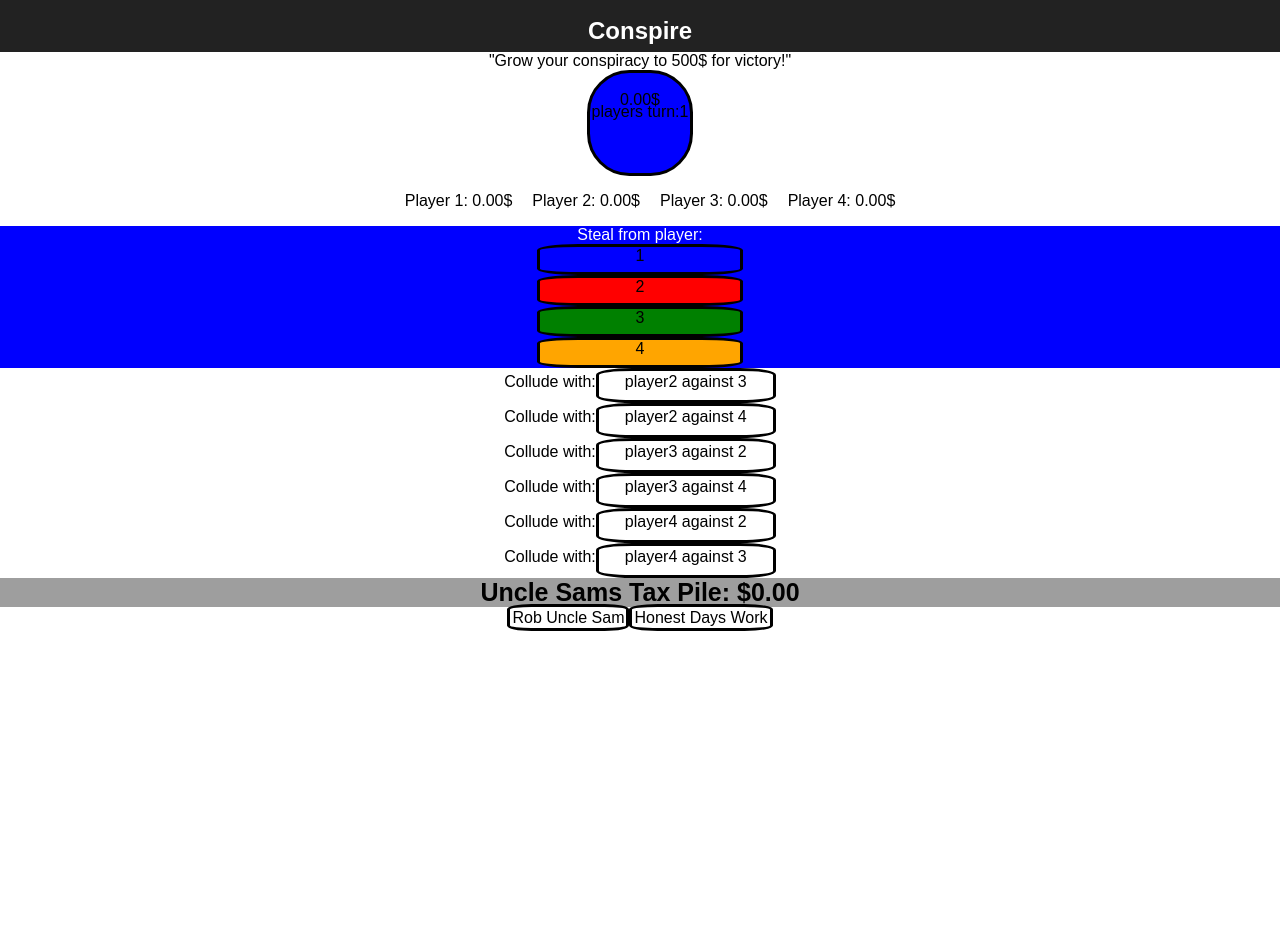
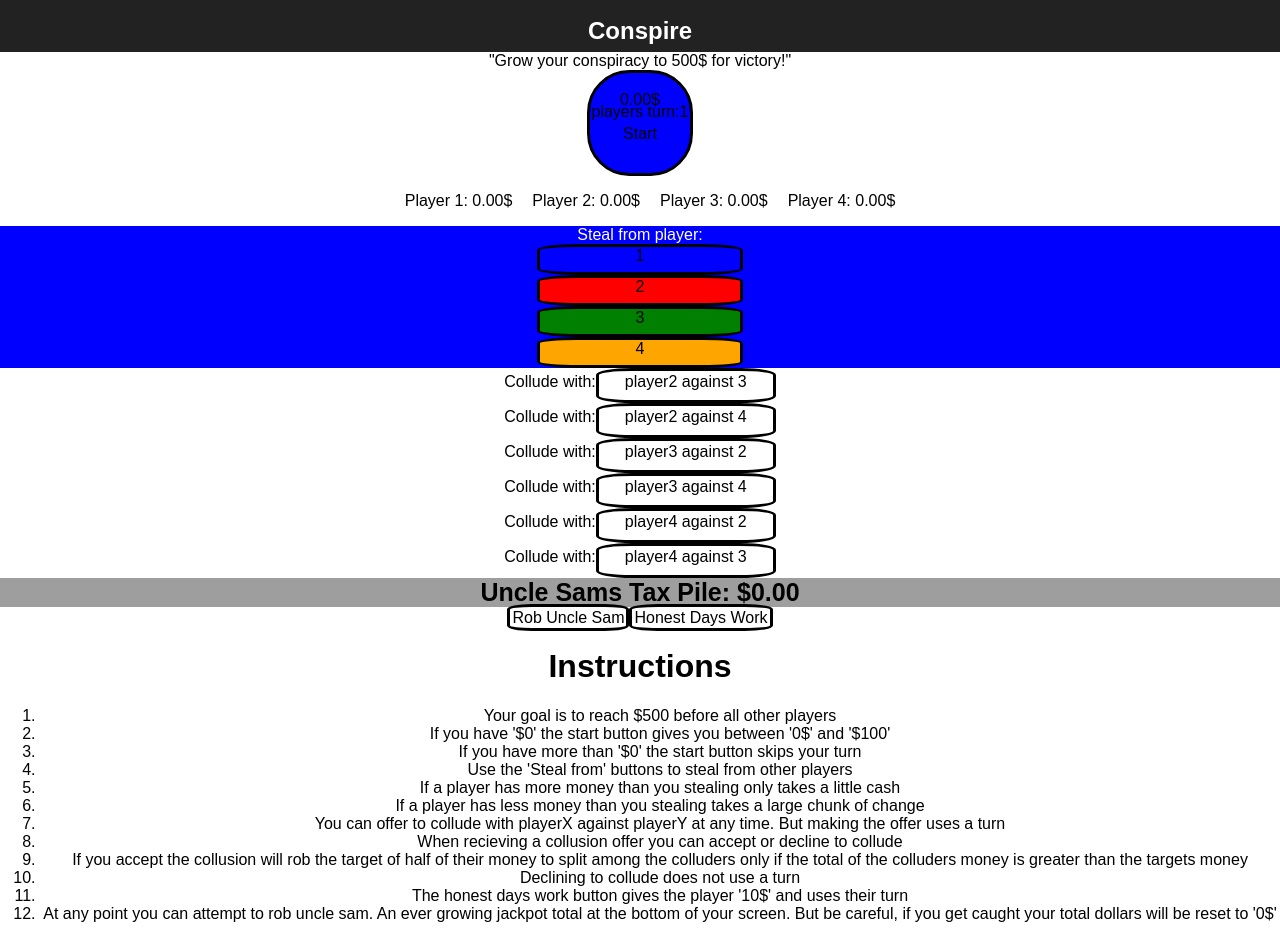
Before and after one commit to Dember224/conspire, a React (Create React App) app: page / in a window 1280 px wide. Before the commit the page ends 800 px from the top, so only its background shows below. Built offline with nearby package versions, Linux system fonts and the light colour scheme; grey boxes are pictures that could not be loaded.

Commit message:
Creating instructions for the game.

```diff
--- /dev/null
+++ b/src/components/instructions.js
@@ -0,0 +1,27 @@
+import React from 'react';
+import ReactDom from 'react-dom';
+
+export class Instructions extends React.Component {
+
+  render() {
+    return (
+      <div>
+        <h1>Instructions</h1>
+        <ol>
+          <li>Your goal is to reach $500 before all other players</li>
+          <li>If you have '$0' the start button gives you between '0$' and '$100'</li>
+          <li>If you have more than '$0' the start button skips your turn</li>
+          <li>Use the 'Steal from' buttons to steal from other players</li>
+          <li>If a player has more money than you stealing only takes a little cash</li>
+          <li>If a player has less money than you stealing takes a large chunk of change</li>
+          <li>You can offer to collude with playerX against playerY at any time. But making the offer uses a turn</li>
+          <li>When recieving a collusion offer you can accept or decline to collude</li>
+          <li>If you accept the collusion will rob the target of half of their money to split among the colluders only if the total of the colluders money is greater than the targets money</li>
+          <li>Declining to collude does not use a turn</li>
+          <li>The honest days work button gives the player '10$' and uses their turn</li>
+          <li>At any point you can attempt to rob uncle sam. An ever growing jackpot total at the bottom of your screen. But be careful, if you get caught your total dollars will be reset to '0$'</li>
+        </ol>
+      </div>
+    )
+  }
+}
--- a/src/components/players.js
+++ b/src/components/players.js
@@ -2,6 +2,7 @@ import React from 'react';
 import ReactDom from 'react-dom';
 import {Score} from './points.js'
 import {Participant} from './participant.js'
+import {Instructions} from './instructions.js'
 
 export class Player extends React.Component {
 
@@ -11,6 +12,7 @@ export class Player extends React.Component {
     return (
       <div>
         {<Participant />}
+        {<Instructions />}
       </div>
     )
   }
--- a/src/components/points.js
+++ b/src/components/points.js
@@ -17,7 +17,7 @@ export class Score extends React.Component {
 
     return (
 
-      <div onClick={this.handleScore} number={this.props.number} className="button_score">{parseFloat(this.props.score).toFixed(2)}$</div>
+      <div onClick={this.handleScore} number={this.props.number} className="button_score">{parseFloat(this.props.score).toFixed(2)}$ <p>Start</p></div>
     )
   }
 }
```
